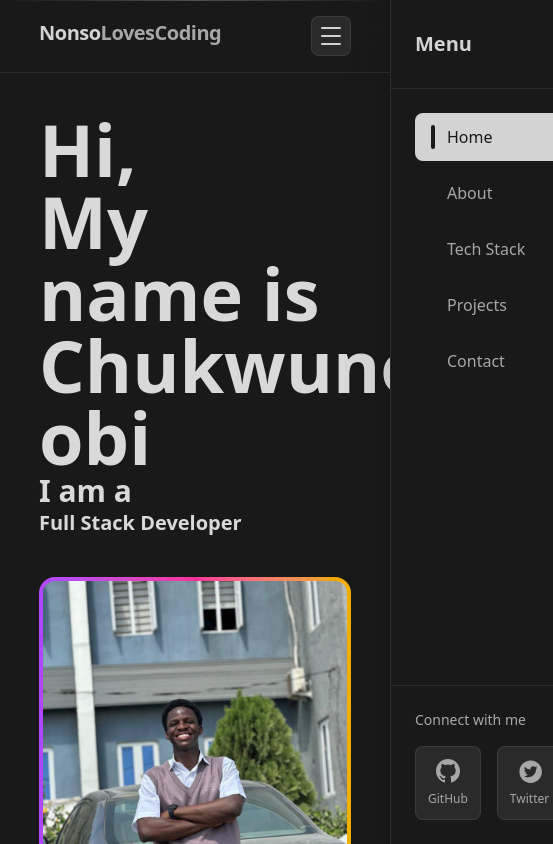
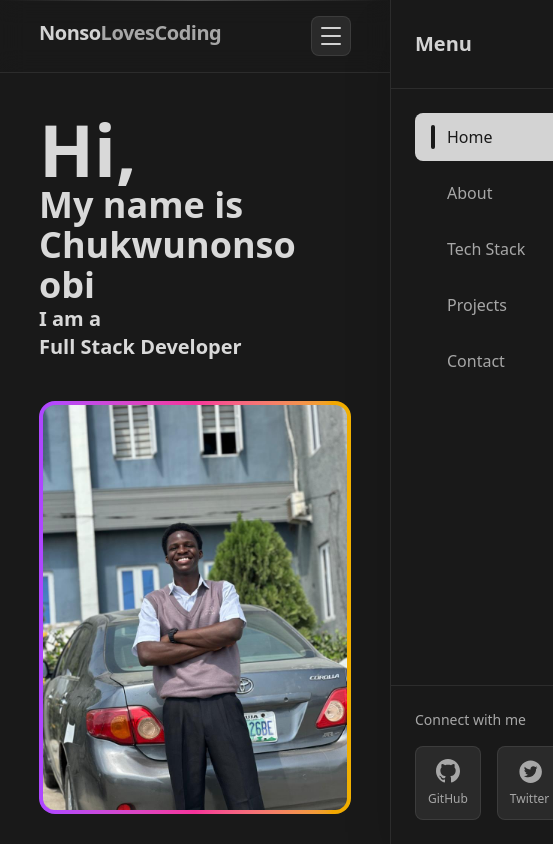
Before and after one commit to NonsoCoding/NonsoLovesCoding, a Next.js app: page / in a window 390 px wide. Shown: the top 844 px of the page, 553 px wide, since content can reach past the window. Built offline with nearby package versions, Linux system fonts and the light colour scheme.

Commit message:
NonsolATEST

```diff
--- a/components/About.tsx
+++ b/components/About.tsx
@@ -1,6 +1,6 @@
 const About = ({}) => {
   return (
-    <section>
+    <section className="">
       <div></div>
     </section>
   );
--- a/components/Hero.tsx
+++ b/components/Hero.tsx
@@ -22,7 +22,7 @@ const Hero = () => {
             Hi,
           </motion.p>
           <motion.p
-            className="text-7xl"
+            className="text-4xl md:text-7xl"
             initial={{ opacity: 0, y: 20 }}
             animate={{ opacity: 1, y: 0 }}
             transition={{ duration: 0.6, delay: 0.4 }}
@@ -30,7 +30,7 @@ const Hero = () => {
             My name is Chukwunonso obi
           </motion.p>
           <motion.p
-            className="text-3xl"
+            className="text-xl"
             initial={{ opacity: 0, y: 20 }}
             animate={{ opacity: 1, y: 0 }}
             transition={{ duration: 0.6, delay: 0.6 }}
```
